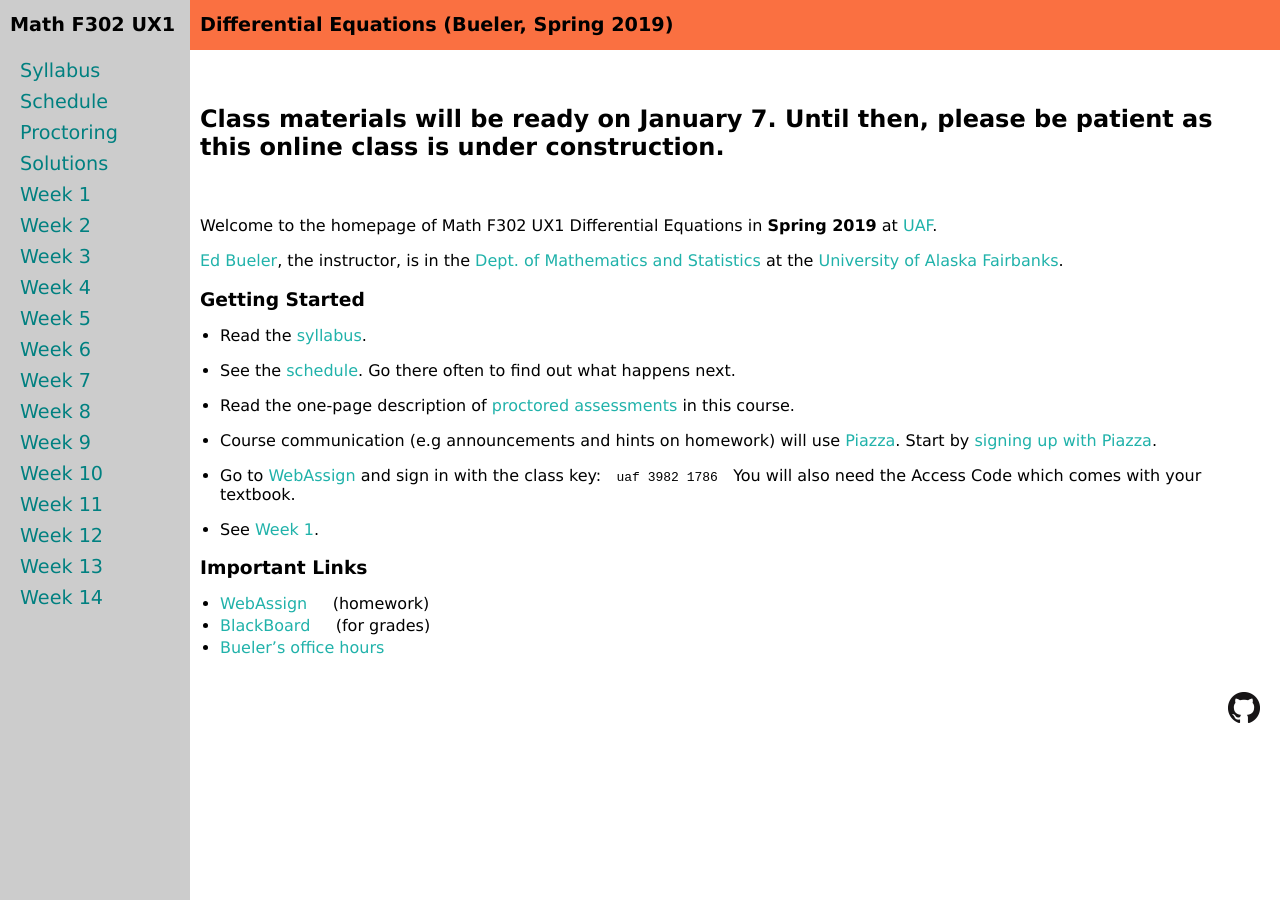
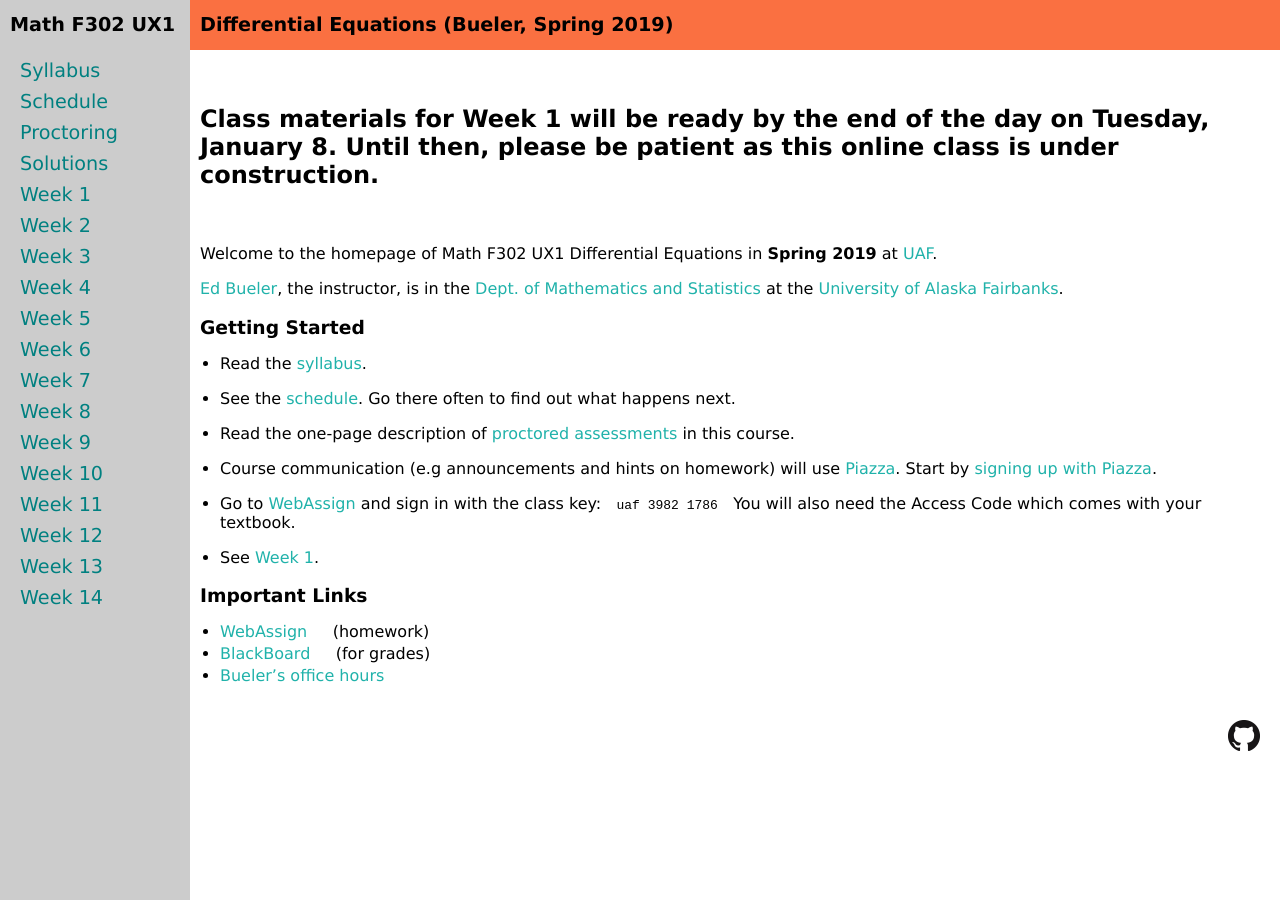
Before and after one commit to bueler/math302, a Jekyll site: the page built from index.md, in a window 1280 px wide. Built offline with Jekyll 4.4.1, drawn with Linux system fonts in a browser that asks for light colours.

Commit message:
give myself a bit more time

```diff
--- a/index.md
+++ b/index.md
@@ -4,7 +4,7 @@ title: Math F302 UX1 Differential Equations in Spring 2019 at UAF
 ---
 
 <br>
-<h2>Class materials will be ready on January 7.  Until then, please be patient as this online class is under construction.</h2>
+<h2>Class materials for Week 1 will be ready by the end of the day on Tuesday, January 8.  Until then, please be patient as this online class is under construction.</h2>
 <br>
 
 Welcome to the homepage of Math F302 UX1 Differential Equations in **Spring 2019** at [UAF](http://www.uaf.edu/).
```
